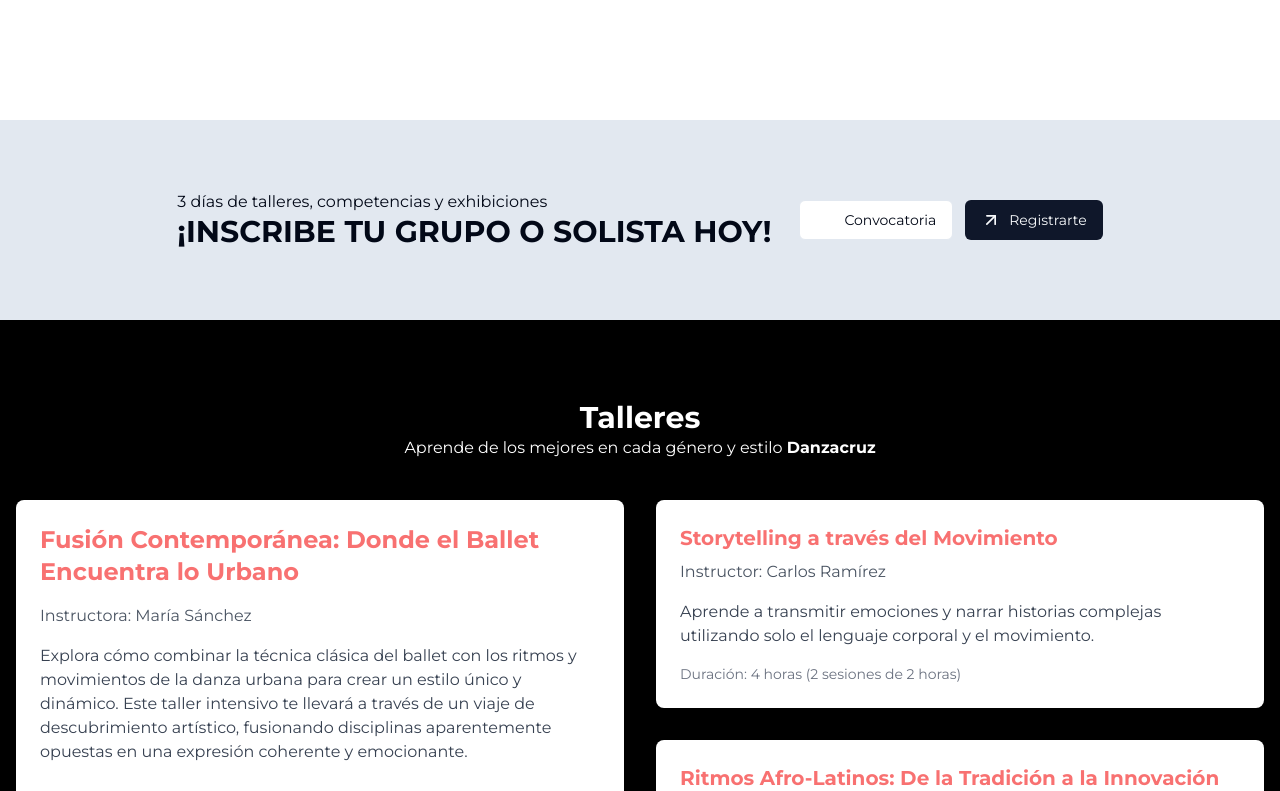
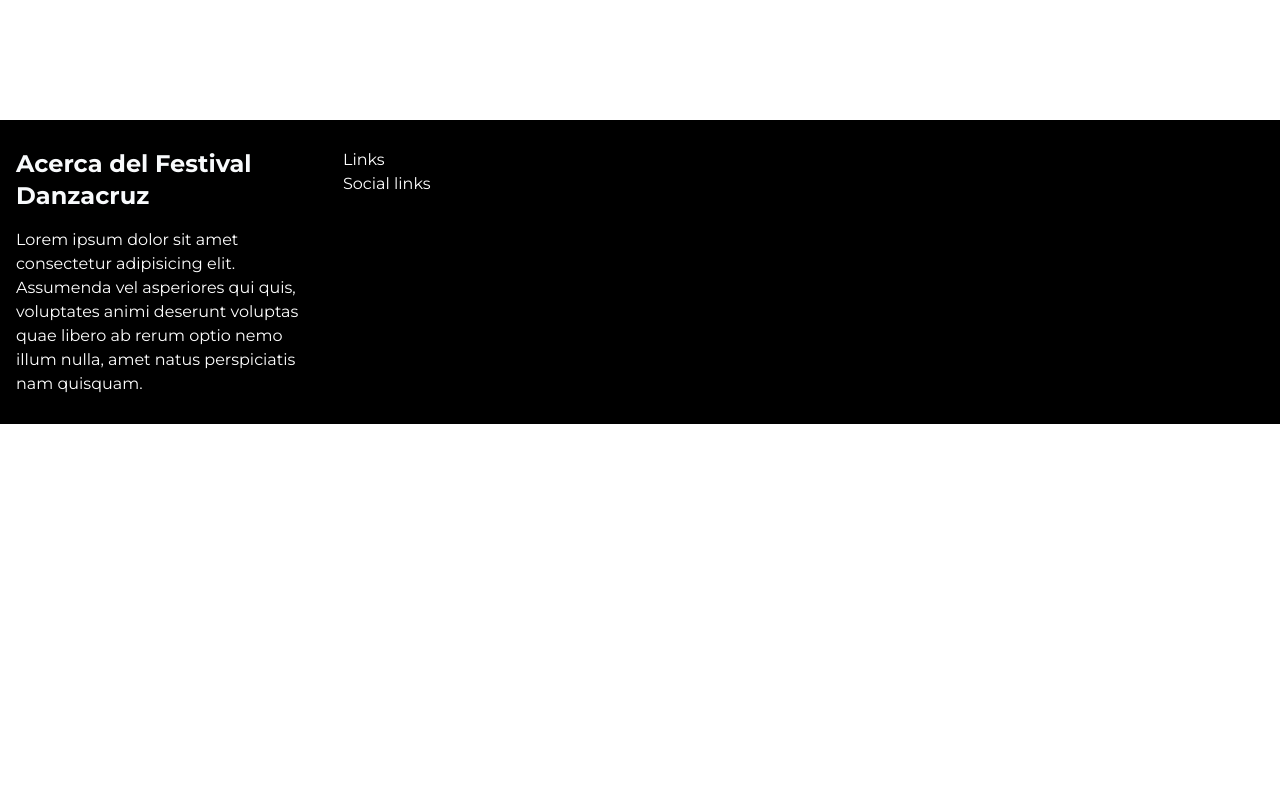
Before and after one commit to jlarteagap/danzacruz, a Next.js app: page / in a window 1280 px wide. Shown: the part 740-1531 px from the top of the page. After the commit the page ends 1164 px from the top, so only its background shows below. Built offline with nearby package versions, Linux system fonts and the light colour scheme.

Commit message:
[FEAT] simple page initial

```diff
--- a/app/(web)/page.tsx
+++ b/app/(web)/page.tsx
@@ -1,5 +1,5 @@
-import { Button } from '@/components/ui/button'
-import { ArrowUpRight, FileDown } from 'lucide-react'
+// import { Button } from '@/components/ui/button'
+// import { ArrowUpRight, FileDown } from 'lucide-react'
 export default function Page() {
   return (
     <>
@@ -9,7 +9,7 @@ export default function Page() {
           <span className="text-xl">Festival Internacional de danza</span>
         </div>
       </div>
-      <section className="bg-slate-200">
+      {/* <section className="bg-slate-200">
         <div className="flex justify-center h-[200px] items-center gap-7">
           <div>
             <h3 className="">
@@ -160,7 +160,7 @@ export default function Page() {
             </div>
           </div>
         </div>
-      </section>
+      </section> */}
     </>
   )
 }
```
